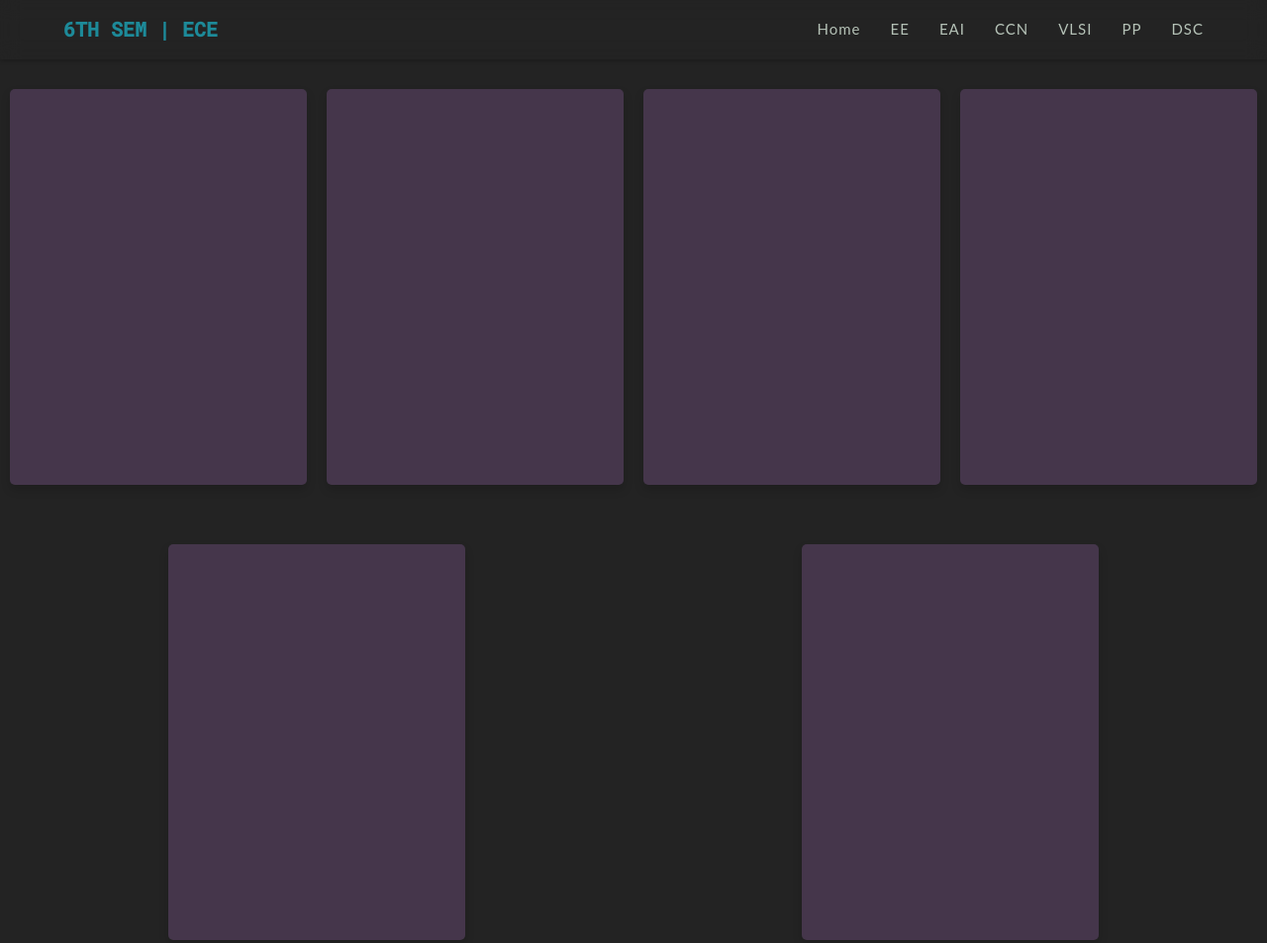
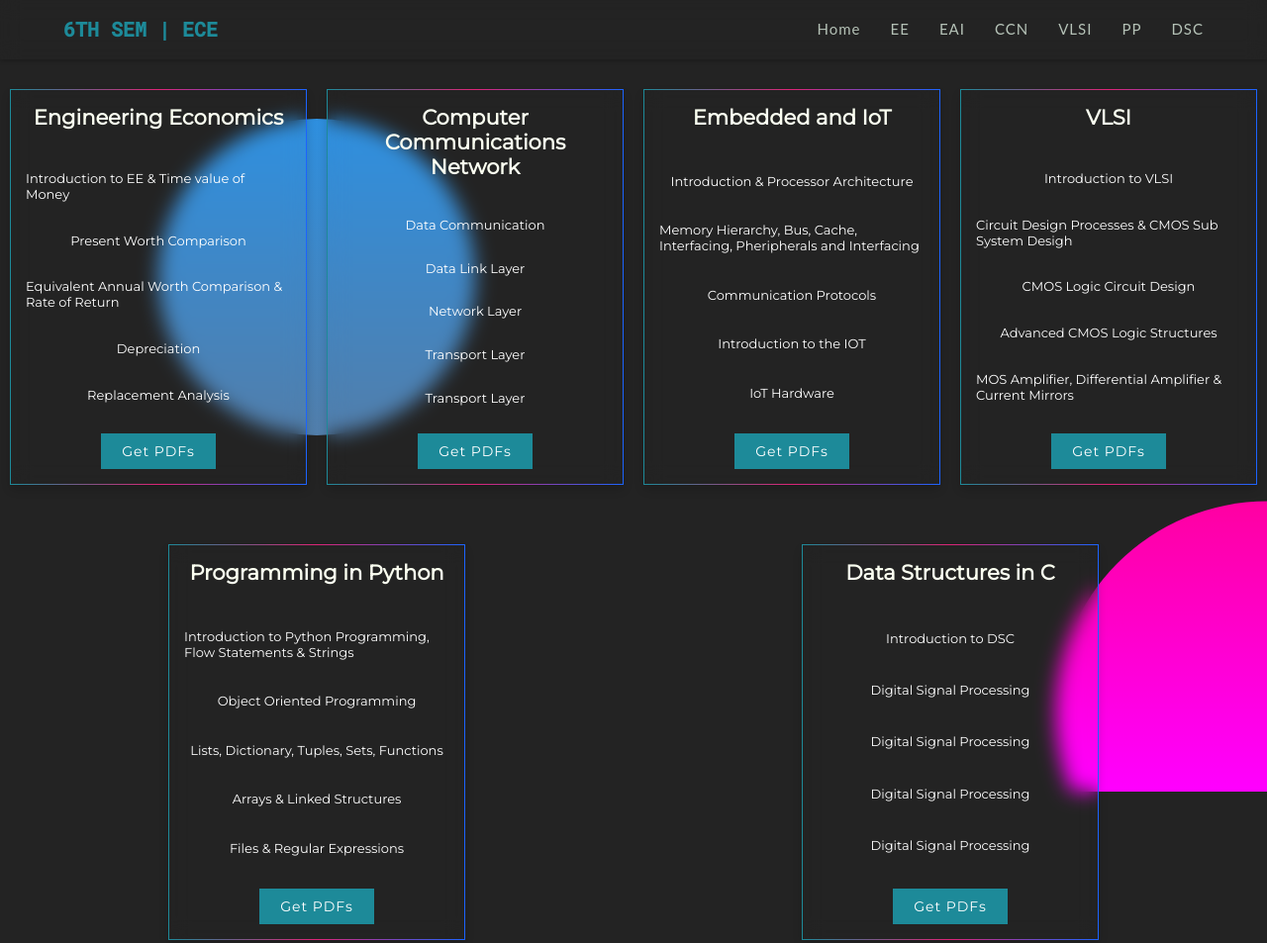
Before and after one commit to bnaveen07/6th-sem, a website: page index.html in a window 1280 px wide. Shown: the whole page at 99% size. Drawn offline with Linux system fonts and the light colour scheme.

Commit message:
Card Updated based on JSON

```diff
--- a/JS/script.js
+++ b/JS/script.js
@@ -44,3 +44,48 @@ hamburger.addEventListener('click', function () {
     isActive = false
   }
 })
+
+
+var card = document.querySelectorAll('.card')
+var http = new XMLHttpRequest()
+http.open('GET', 'syllabus.json', true);
+http.send()
+http.onload = function () {
+  if (this.readyState == 4 && this.status == 200) {
+    var data = JSON.parse(this.responseText)
+    var i = 0;
+    Object.keys(data, i).map(function (key) {
+      console.log(data[i])
+      console.log(key)
+      console.log(data[i].name)
+      addCard(data[i])
+      i++;
+    })
+    console.log(data.length)
+    // card.forEach(addCard(data))
+  }
+}
+
+
+
+
+function addCard(data) {
+  var card = document.createElement('section')
+  card.classList.add('card')
+  card.innerHTML = `
+  <div class="card-header">
+    <h3>${data.name}</h3>
+  </div>
+  <div class="card-body">
+    <p>${data.mod1}</p>
+    <p>${data.mod2}</p>
+    <p>${data.mod3}</p>
+    <p>${data.mod4}</p>
+    <p>${data.mod5}</p>
+  </div>
+  <div class="btn">
+    <a href="${data.link}" target="blank"> Get PDFs</a>
+  </div>
+  `
+  document.querySelector('.body').appendChild(card)
+}
--- a/SCSS/_buttons.scss
+++ b/SCSS/_buttons.scss
@@ -1,5 +1,5 @@
 .btn {
-  background: var(--primary);
+  background: var(--secondary);
   color: var(--pure);
   outline: none;
   padding: 8px 20px;
@@ -8,9 +8,18 @@
   letter-spacing: 1px;
   border: 1px solid transparent;
   transition: all 0.5s ease-in-out;
+  text-decoration: none;
+}
+
+.btn a {
+  color: var(--pure);
+  text-decoration: none;
 }
 
 .btn:hover {
+  border-image: linear-gradient(to right, #1c64ff, #ffff, #1d8a99) 1;
+
   background: transparent;
   border-color: var(--pure);
+  color: #fff;
 }
--- a/SCSS/_card.scss
+++ b/SCSS/_card.scss
@@ -1,21 +1,28 @@
 .card {
   width: 30rem;
   height: 40rem;
-  background-color: #45364b;
+  font-family: "Montserrat", sans-serif;
+  position: relative;
+  background-color: transparent;
+  backdrop-filter: blur(10px);
+  border: 1px solid;
+  border-image: linear-gradient(to right, #1d8a99, #dd2476, #1c64ff) 1;
   border-radius: 0.5rem;
   box-shadow: 0 0.5rem 1rem rgba(0, 0, 0, 0.15);
   display: flex;
+  padding: 1.5rem;
   flex-direction: column;
   align-items: center;
-  justify-content: center;
+  justify-content: space-around;
   margin: 3rem 1rem;
   transition: all 0.2s ease-in-out;
   -webkit-transition: all 0.2s ease-in-out;
   -moz-transition: all 0.2s ease-in-out;
   -ms-transition: all 0.2s ease-in-out;
   -o-transition: all 0.2s ease-in-out;
+  z-index: 1;
   &:hover {
-    box-shadow: 0 1rem 1rem rgba(0, 0, 0, 0.15);
+    box-shadow: 0.5rem 0.5rem 15px rgba(160, 160, 160, 0.15);
     transform: scale(1.04);
     -webkit-transform: scale(1.04);
     -moz-transform: scale(1.04);
@@ -23,3 +30,25 @@
     -o-transform: scale(1.04);
   }
 }
+
+.card::selection {
+  background-color: var(--primary);
+  color: (var(--dark));
+}
+
+.card .card-header {
+  font-size: 1.8rem;
+  color: #fbfff1;
+  text-align: center;
+  margin-bottom: 1rem;
+}
+
+.card .card-body {
+  display: flex;
+  flex-direction: column;
+  align-items: center;
+  justify-content: space-evenly;
+  font-size: 1.3rem;
+  width: 100%;
+  height: 100%;
+}
--- a/SCSS/_nav.scss
+++ b/SCSS/_nav.scss
@@ -40,6 +40,27 @@
   --secondary: #1d8a99;
 }
 
+body::after {
+  content: "";
+  position: fixed;
+  bottom: 0;
+  left: 0;
+  width: 100%;
+  height: 100%;
+  background: linear-gradient(#f00, #f0f);
+  clip-path: circle(20% at right 90%);
+}
+
+body::before {
+  content: "";
+  position: fixed;
+  bottom: 0;
+  left: 0;
+  width: 100%;
+  height: 100%;
+  clip-path: circle(15% at 25% 35%);
+  background: linear-gradient(#2196f3, #796a6f);
+}
 body {
   font-family: "Lato", sans-serif;
   background: var(--dark);
--- a/index.html
+++ b/index.html
@@ -20,7 +20,7 @@
   <link rel="preconnect" href="https://fonts.googleapis.com">
   <link rel="preconnect" href="https://fonts.gstatic.com" crossorigin>
   <link
-    href="https://fonts.googleapis.com/css2?family=Montserrat:wght@200;300;400&family=Roboto+Mono:wght@400;500&display=swap"
+    href="https://fonts.googleapis.com/css2?family=Montserrat:wght@200;300;400&family=Roboto+Mono:wght@400;500&family=Roboto:wght@400;500&display=swap"
     rel="stylesheet">
 </head>
 
@@ -51,12 +51,7 @@
   </nav>
 
   <section class="body">
-    <section class="card"></section>
-    <section class="card"></section>
-    <section class="card"></section>
-    <section class="card"></section>
-    <section class="card"></section>
-    <section class="card"></section>
+
   </section>
 
 
--- /dev/null
+++ b/syllabus.json
@@ -0,0 +1,56 @@
+{
+  "1": {
+    "name": "Computer Communications Network",
+    "mod1": "Data Communication",
+    "mod2": "Data Link Layer",
+    "mod3": "Network Layer",
+    "mod4": "Transport Layer",
+    "mod5": "Transport Layer",
+    "link": "./Subjects/CCN/index.html"
+  },
+  "0": {
+    "name": "Engineering Economics",
+    "mod1": "Introduction to EE & Time value of Money",
+    "mod2": "Present Worth Comparison",
+    "mod3": "Equivalent Annual Worth Comparison & Rate of Return",
+    "mod4": "Depreciation",
+    "mod5": "Replacement Analysis",
+    "link": "./Subjects/EE/index.html"
+  },
+  "2": {
+    "name": "Embedded and IoT",
+    "mod1": "Introduction & Processor Architecture",
+    "mod2": "Memory Hierarchy, Bus, Cache, Interfacing, Pheripherals and Interfacing",
+    "mod3": "Communication Protocols",
+    "mod4": "Introduction to the IOT",
+    "mod5": "IoT Hardware",
+    "link": "./Subjects/Eai/index.html"
+  },
+  "3": {
+    "name": "VLSI",
+    "mod1": "Introduction to VLSI",
+    "mod2": "Circuit Design Processes & CMOS Sub System Desigh",
+    "mod3": "CMOS Logic Circuit Design",
+    "mod4": "Advanced CMOS Logic Structures",
+    "mod5": "MOS Amplifier, Differential Amplifier & Current Mirrors",
+    "link": "./Subjects/VLSI/index.html"
+  },
+  "4": {
+    "name": "Programming in Python",
+    "mod1": "Introduction to Python Programming, Flow Statements & Strings",
+    "mod2": "Object Oriented Programming",
+    "mod3": "Lists, Dictionary, Tuples, Sets, Functions",
+    "mod4": "Arrays & Linked Structures",
+    "mod5": "Files & Regular Expressions",
+    "link": "./Subjects/PP/index.html"
+  },
+  "5": {
+    "name": "Data Structures in C",
+    "mod1": "Introduction to DSC",
+    "mod2": "Digital Signal Processing",
+    "mod3": "Digital Signal Processing",
+    "mod4": "Digital Signal Processing",
+    "mod5": "Digital Signal Processing",
+    "link": "./Subjects/DSC/index.html"
+  }
+}
```
Also changed, not shown: SCSS/style.css.
